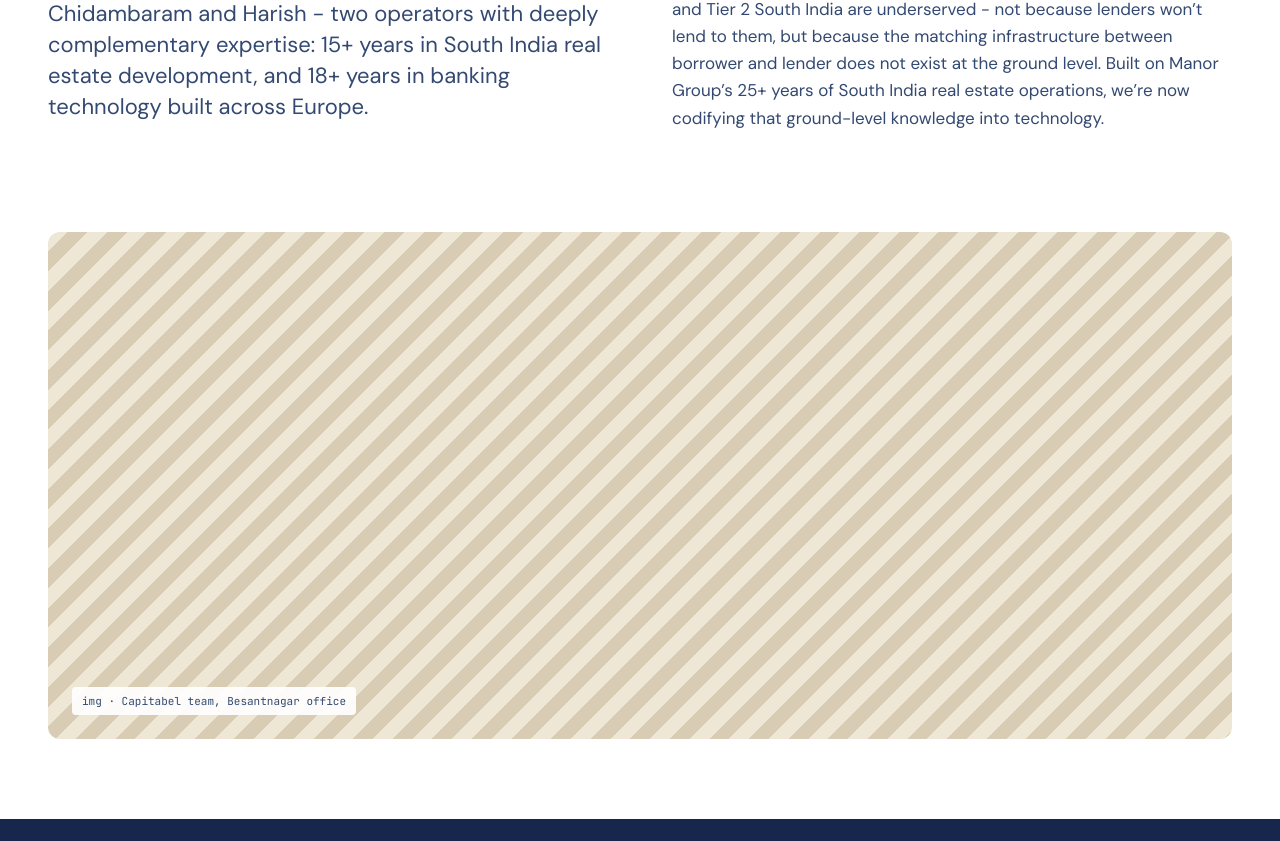
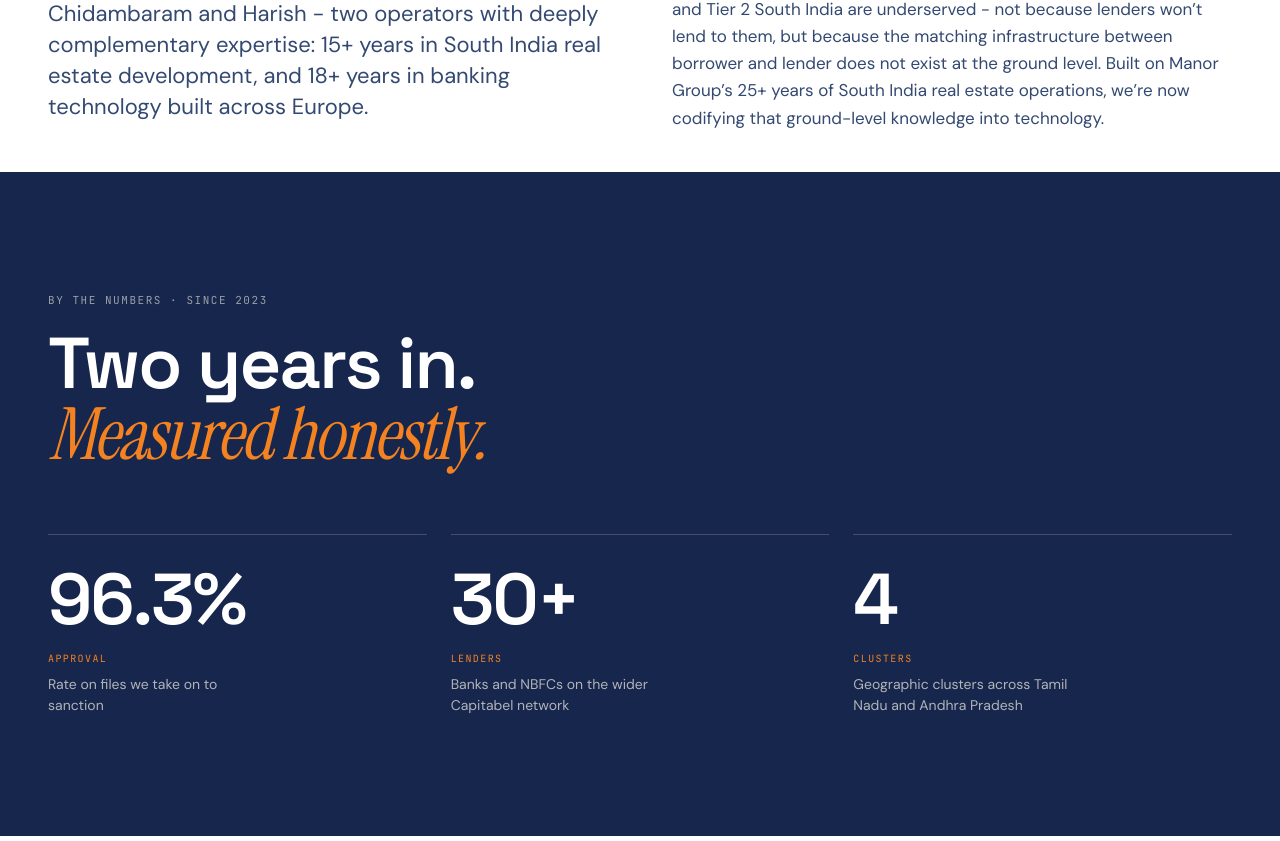
Before and after one commit to PrranavReddy/Capitabel.com, a Next.js app: page /about in a window 1280 px wide. Shown: the part 699-1540 px from the top of the page. Built offline with nearby package versions, Linux system fonts and the light colour scheme.

Commit message:
Remove office photo placeholder from About page
Temporary — add back once a real photo of the Besantnagar office is available.

Co-Authored-By: Claude Sonnet 5 <noreply@anthropic.com>

```diff
--- a/app/about/page.js
+++ b/app/about/page.js
@@ -46,23 +46,6 @@ export default function AboutPage() {
             Built on Manor Group&rsquo;s 25+ years of South India real estate operations, we&rsquo;re now codifying that ground-level knowledge
             into technology.
           </p>
-        </div>
-      </section>
-
-      <section className="container" style={{ paddingTop: 60, paddingBottom: 80 }}>
-        <div
-          style={{
-            aspectRatio: "21/9",
-            background: "repeating-linear-gradient(135deg,#EFE7D5,#EFE7D5 14px,#D8CCB4 14px,#D8CCB4 28px)",
-            borderRadius: 12,
-            display: "flex",
-            alignItems: "flex-end",
-            padding: 24,
-          }}
-        >
-          <span style={{ fontFamily: "var(--font-mono)", fontSize: 11, color: "var(--navy-700)", background: "rgba(255,255,255,0.92)", padding: "6px 10px", borderRadius: 4 }}>
-            img · Capitabel team, Besantnagar office
-          </span>
         </div>
       </section>
 
```
